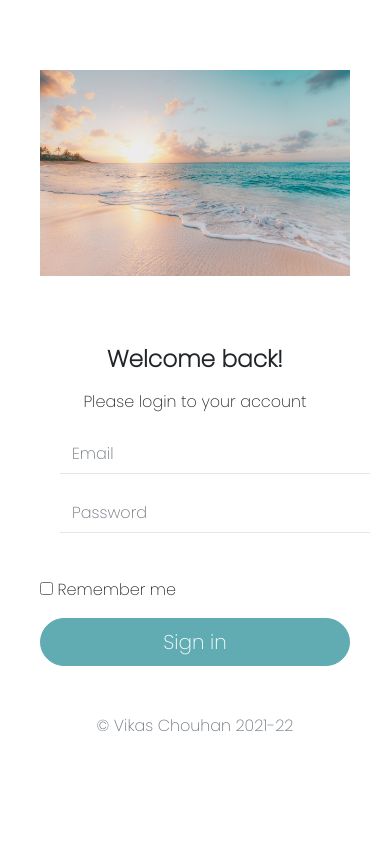
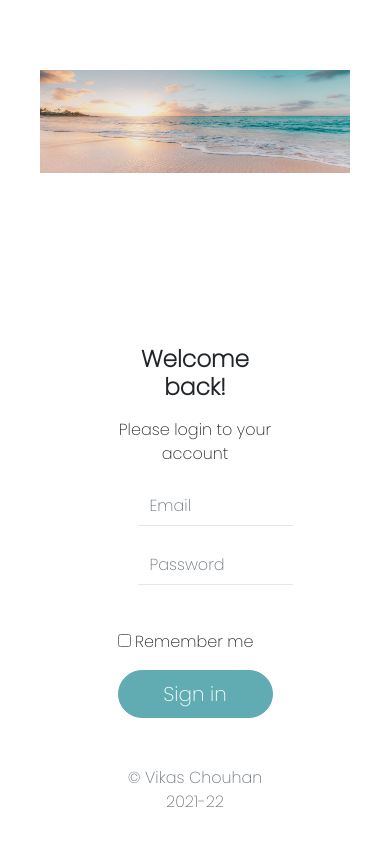
Before and after one commit to vikaschouhan97/Login, a plain HTML site: page index.html in a window 390 px wide. Drawn offline with nearby package versions, Linux system fonts and the light colour scheme.

Commit message:
Update styles.css

```diff
--- a/css/styles.css
+++ b/css/styles.css
@@ -3,6 +3,12 @@ body {
   height: 100%;
   padding: 20px 20px;
   font-family: Poppins;
+}
+
+@media screen and (max-width: 767px){
+    #main-img{
+        height: 50%;
+    }
 }
 
 body {
@@ -13,7 +19,7 @@ body {
 
 .form-signin {
   width: 100%;
-  max-width: 330px;
+  max-width: 50%;
   padding: 70px 0;
   margin: auto;
 }
```
